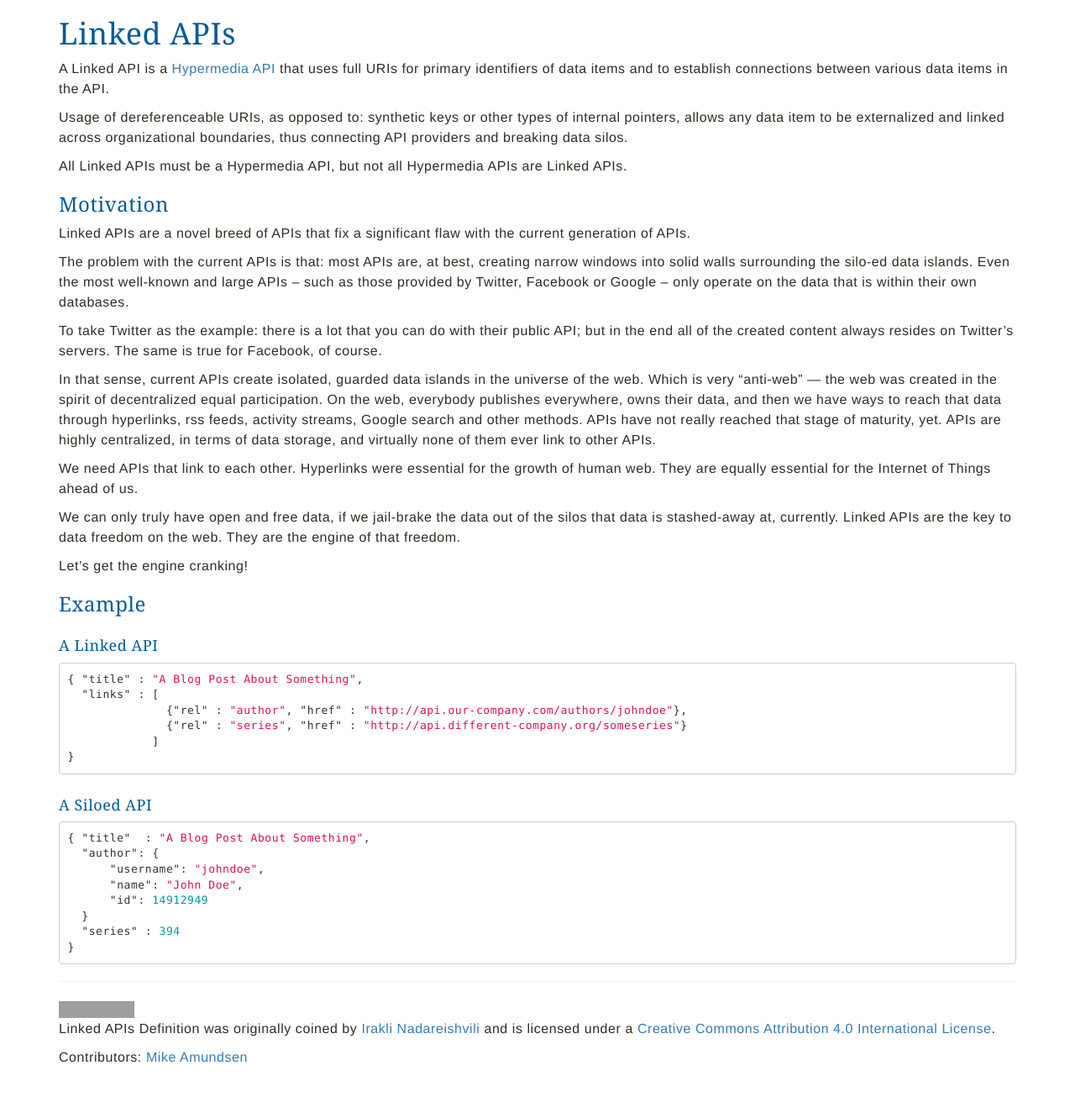
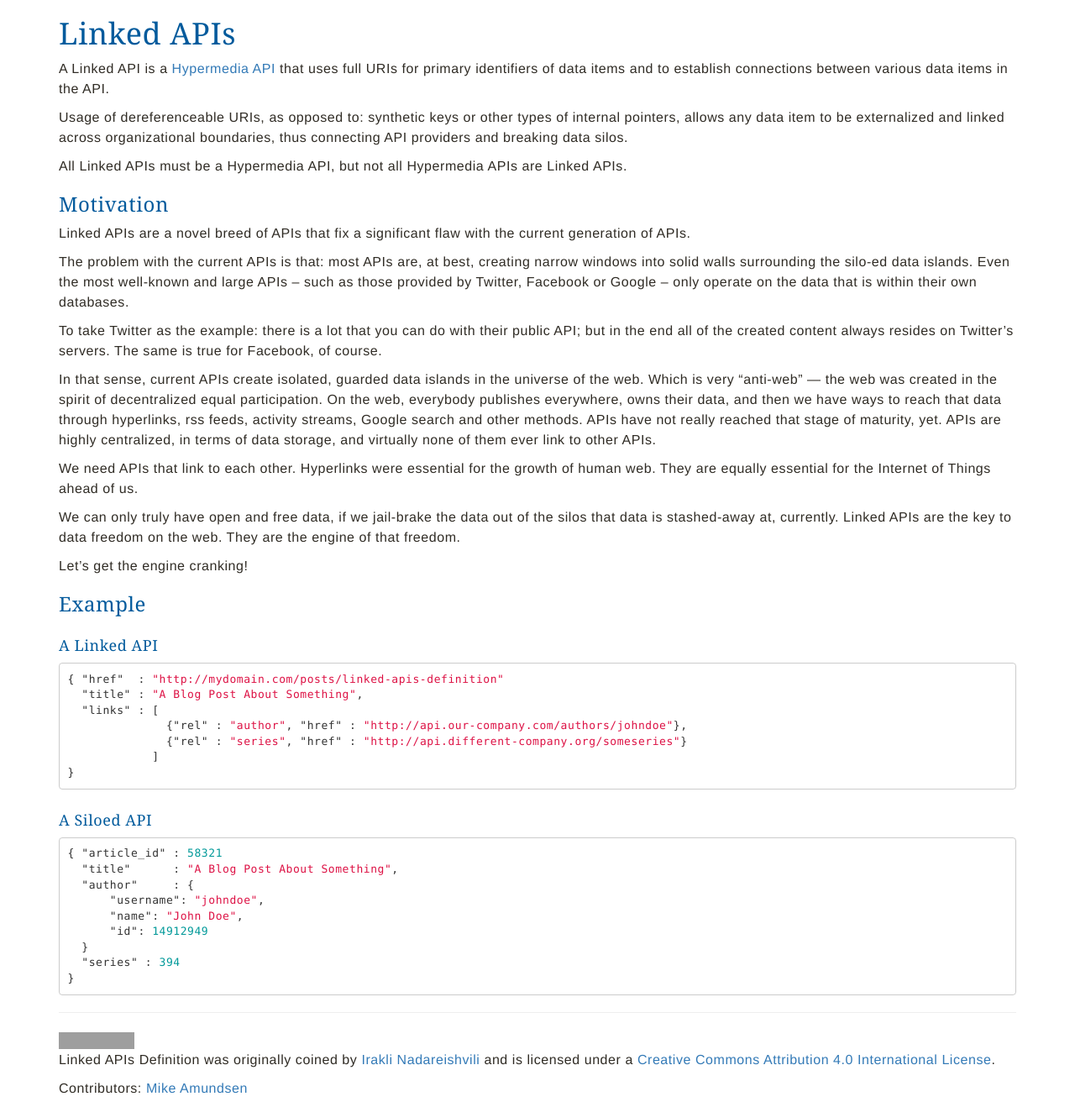
Before and after one commit to inadarei/linkedapis, a Jekyll site: the page built from index.md, in a window 1280 px wide. Shown: the whole page at 84% size. Built offline with Jekyll 4.4.1, drawn with Linux system fonts in a browser that asks for light colours; nearby versions of some CDN libraries; Markdown is read by kramdown in place of the engine named in the settings; before the commit the page ends 1281 px from its top, so only the background shows below that; grey boxes are pictures that could not be loaded.

Commit message:
added primary key to samples

````diff
--- a/index.md
+++ b/index.md
@@ -32,7 +32,8 @@ Let's get the engine cranking!
 #### A Linked API
 
 ```json
-{ "title" : "A Blog Post About Something",
+{ "href"  : "http://mydomain.com/posts/linked-apis-definition"
+  "title" : "A Blog Post About Something",
   "links" : [
               {"rel" : "author", "href" : "http://api.our-company.com/authors/johndoe"},
               {"rel" : "series", "href" : "http://api.different-company.org/someseries"}
@@ -43,8 +44,9 @@ Let's get the engine cranking!
 #### A Siloed API
 
 ```json
-{ "title"  : "A Blog Post About Something",
-  "author": {
+{ "article_id" : 58321
+  "title"      : "A Blog Post About Something",
+  "author"     : {
       "username": "johndoe",
       "name": "John Doe",
       "id": 14912949
````
